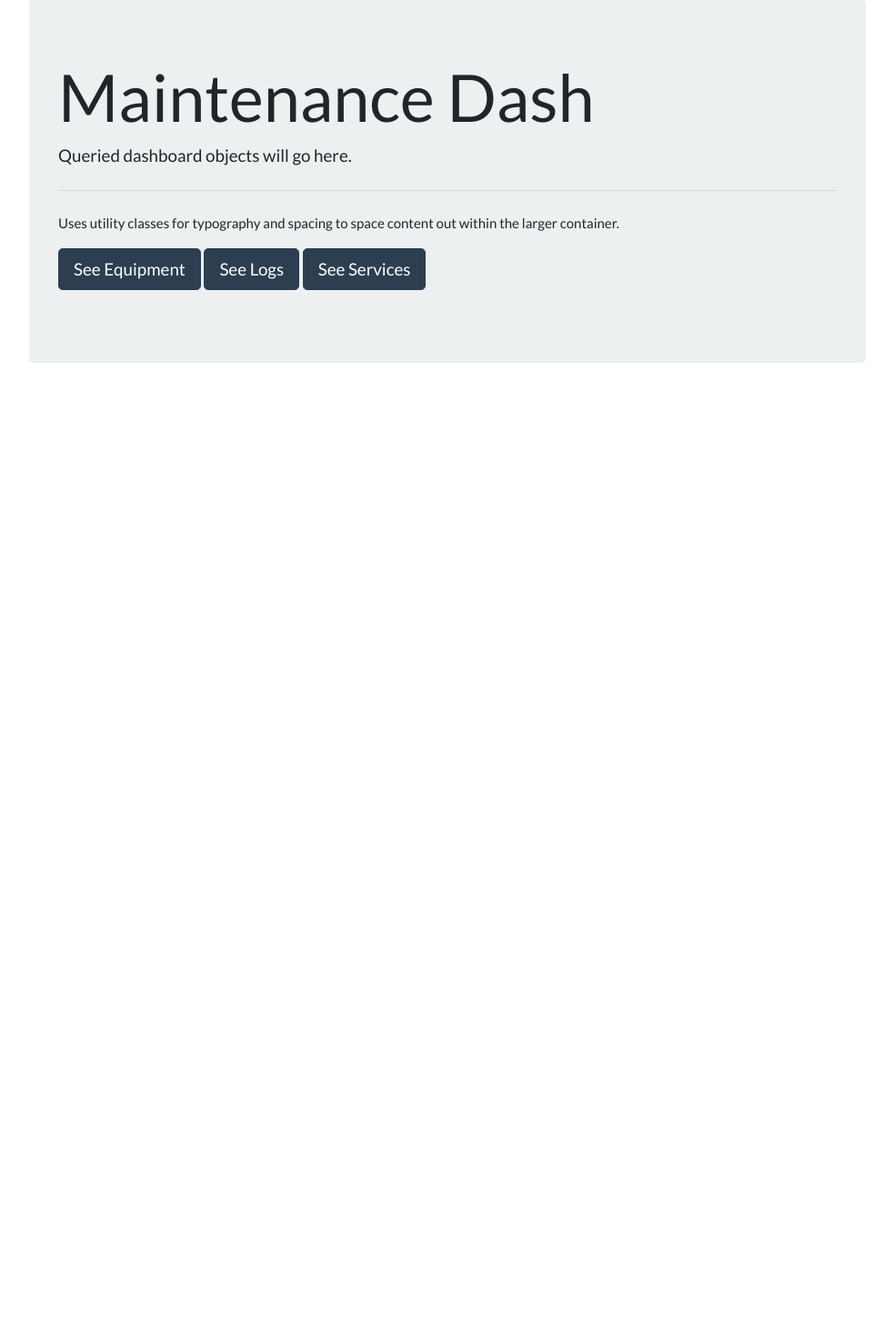
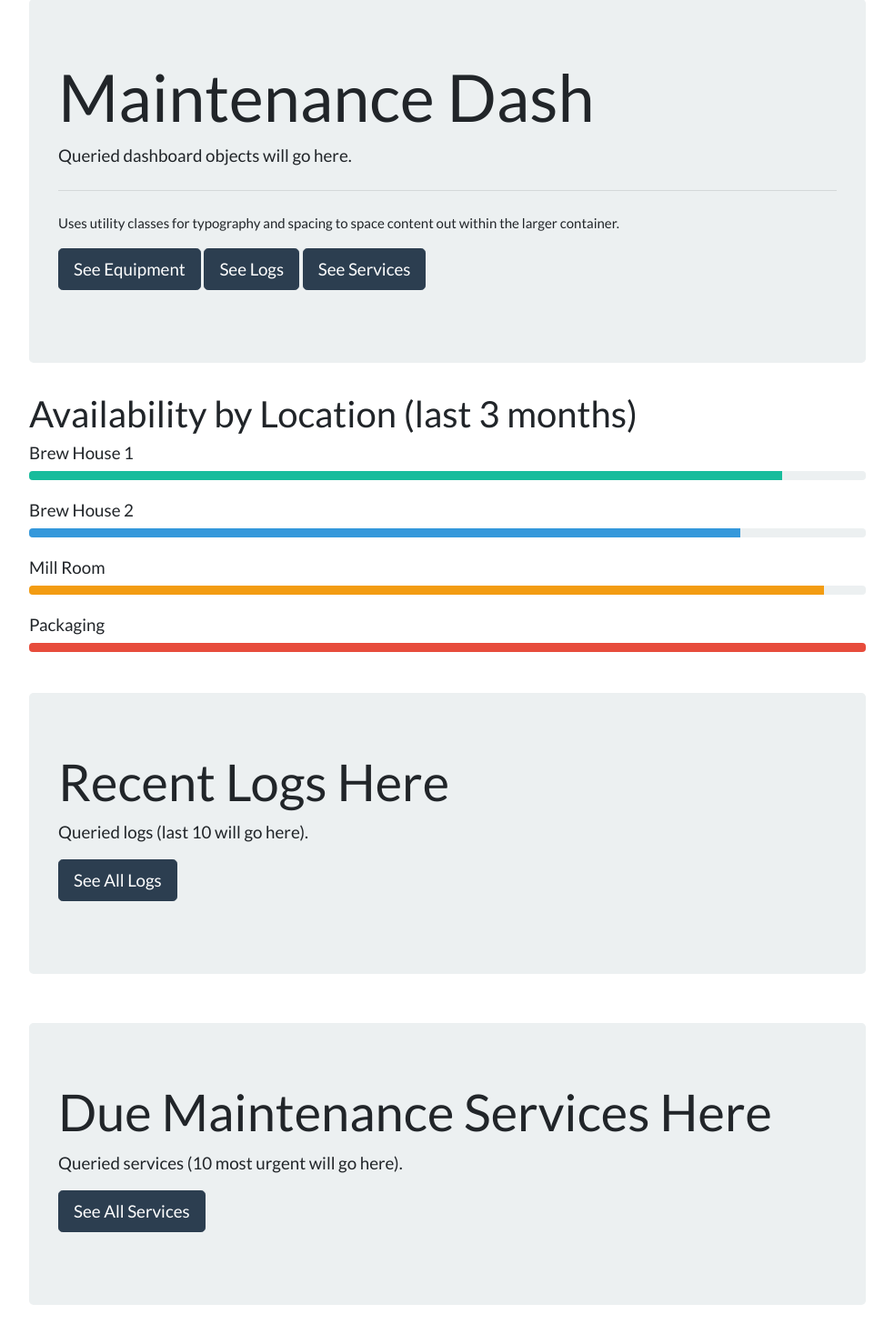
Before and after one commit to wesleyjin/drakes-maintdb, a Django app: page / in a window 1280 px wide. Shown: the part 127-1594 px from the top of the page at 91% size, without its empty margins (53-1036 px from the left). Before the commit the page ends 526 px from the top, so only its background shows below. Run offline with Django 3.2, Linux system fonts and the light colour scheme; some libraries are stand-ins or nearby versions.

Commit message:
homepage pseudo stuff for presentation

```diff
--- a/maintenance/logs/templates/logs/homepage.html
+++ b/maintenance/logs/templates/logs/homepage.html
@@ -31,6 +31,58 @@
             <a class="btn btn-primary btn-lg" href="{% url 'logs:services' %}" role="button">See Services</a>
           </p>
         </div>
+      </div>
+    </div>
+  </div>
+
+  <div class="row">
+    <div class="col-sm-9 col-sm-offset-3 col-md-10 col-md-offset-2">
+      <h2> Availability by Location (last 3 months)</h2>
+      <h5>Brew House 1</h5>
+      <div class="progress">
+        <div class="progress-bar bg-success" role="progressbar" style="width: 90%" aria-valuenow="25" aria-valuemin="0" aria-valuemax="100"></div>
+      </div>
+      <br>
+      <h5>Brew House 2</h5>
+      <div class="progress">
+        <div class="progress-bar bg-info" role="progressbar" style="width: 85%" aria-valuenow="50" aria-valuemin="0" aria-valuemax="100"></div>
+      </div>
+      <br>
+      <h5>Mill Room</h5>
+      <div class="progress">
+        <div class="progress-bar bg-warning" role="progressbar" style="width: 95%" aria-valuenow="75" aria-valuemin="0" aria-valuemax="100"></div>
+      </div>
+      <br>
+      <h5>Packaging</h5>
+      <div class="progress">
+        <div class="progress-bar bg-danger" role="progressbar" style="width: 100%" aria-valuenow="100" aria-valuemin="0" aria-valuemax="100"></div>
+      </div>
+    </div>
+  </div>
+
+  <br>
+  <br>
+
+  <div class="row">
+    <div class="col-sm-9 col-sm-offset-3 col-md-10 col-md-offset-2">
+        <div class="jumbotron">
+          <h1 class="display-4">Recent Logs Here</h1>
+          <p class="lead">Queried logs (last 10 will go here).</p>
+            <a class="btn btn-primary btn-lg" href="{% url 'logs:logs' %}" role="button">See All Logs</a>
+          </p>
+        </div>
+    </div>
+  </div>
+
+<br>
+  <div class="row">
+    <div class="col-sm-9 col-sm-offset-3 col-md-10 col-md-offset-2">
+        <div class="jumbotron">
+          <h1 class="display-4">Due Maintenance Services Here</h1>
+          <p class="lead">Queried services (10 most urgent will go here).</p>
+            <a class="btn btn-primary btn-lg" href="{% url 'logs:services' %}" role="button">See All Services</a>
+          </p>
+        </div>
     </div>
   </div>
 {% endblock %}
```
